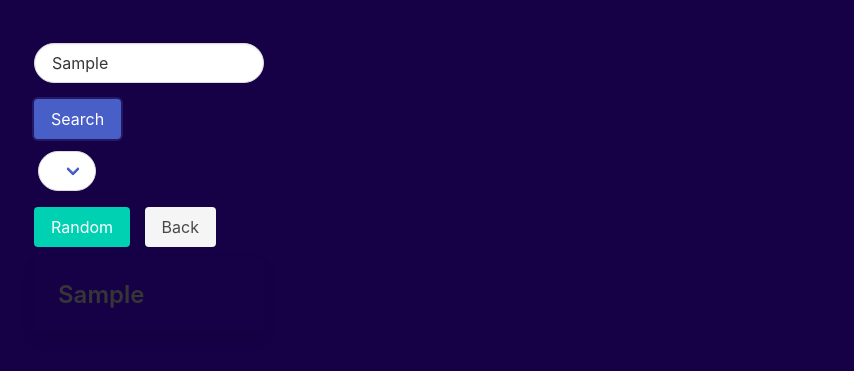
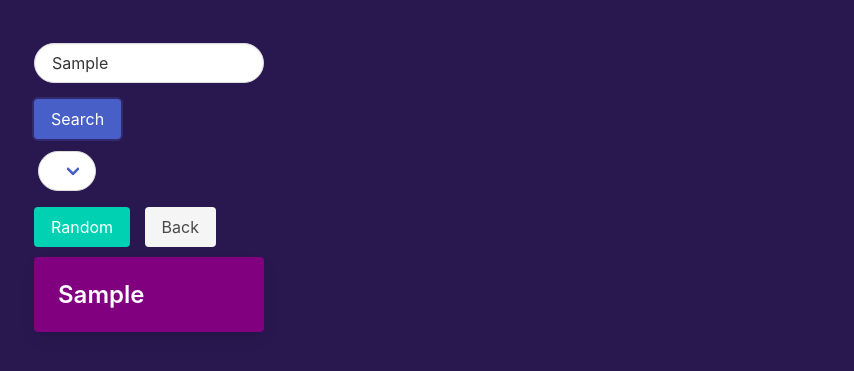
Before and after one commit to jonesmatr/What-2-Watch, a plain HTML site: page search-results.html in a window 1280 px wide. Both pictures are taken after typing "Sample" into the empty fields and a click on the button "Search". Shown: the part 163-534 px from the top of the page, without its empty margins (2-856 px from the left). Drawn offline with nearby package versions, Linux system fonts and the light colour scheme; no server answers.

Commit message:
Changed color theme, fitted movie img on cards

```diff
--- a/assets/css/search-results.css
+++ b/assets/css/search-results.css
@@ -1,5 +1,5 @@
 :root {
-    --background-colour:  rgb(22, 1, 71) !important;
+    --background-colour:  rgb(41, 24, 80) !important;
 }
 
 html, body, .main-content {
@@ -45,7 +45,7 @@ header {
 
 .card {
     transition: transform .2s ease-in-out;
-    background-color: var(--background-colour);
+    background-color:purple;
     color: white;
 }
 
@@ -60,6 +60,10 @@ header {
 }
 /* ... other styles ... */
 
+.title {
+    color: white;
+}
+
 .history-card {
     cursor: pointer;
     margin-top: 10px;
@@ -69,5 +73,5 @@ header {
     font-size: large;
     font-family:'Courier New', Courier, monospace;
     box-shadow: inset;
-    background-color: rgb(88, 88, 141);
+    background-color:var(--background-colour);
 }
--- a/assets/css/style.css
+++ b/assets/css/style.css
@@ -1,5 +1,5 @@
 :root {
-    --background-colour:  rgb(22, 1, 71) !important;
+    --background-colour:  rgb(41, 24, 80) !important;
 }
 html, body, .main-content {
     height: 100%;
@@ -41,7 +41,7 @@ header {
 
 .home-input {
     width: 100%;
-    padding: 10px;
+    padding: 13px;
     font-size: 16px;
 }
 
@@ -56,6 +56,10 @@ header {
     background-color: rgb(88, 88, 141);
 }
 
+.title {
+    color: white;
+}
+
 /* .column {
     display: flex;
     flex-direction: column;
@@ -64,7 +68,24 @@ header {
 } */
 .card {
     transition: transform .2s ease-in-out;
+    background-color: purple;
+    color: white;
+    width: 100%;
+    height: 100%;
+    border-radius: 10px;
+    margin: 10px;
+    padding: 10px;
+    box-shadow: 0 4px 8px 0 rgba(0, 0, 0, 0.2), 0 6px 20px 0 rgba(0, 0, 0, 0.19);
+    border: 3px solid black;
+    text-align: center;
 }
+
+.card-image img{
+        object-fit:scale-down;
+    width: 50%;
+    height: 50%;
+}
+
 
 .card:hover {
     transform: scale(1.05);
```
